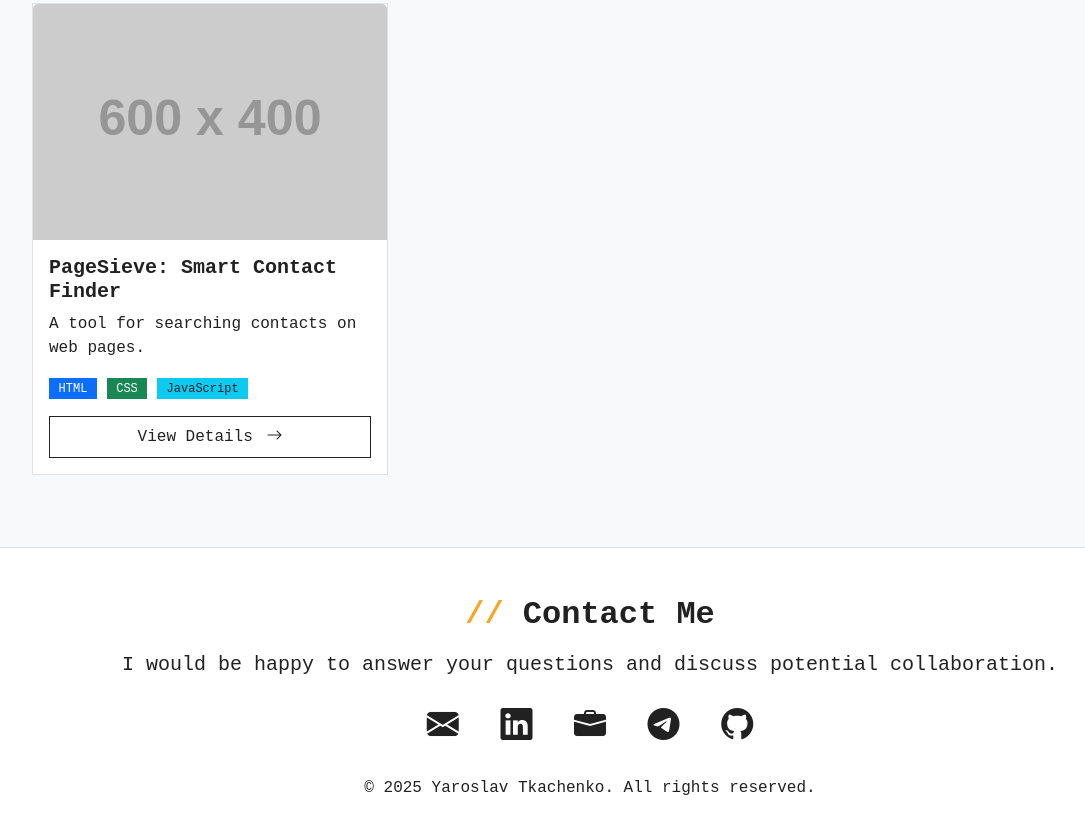
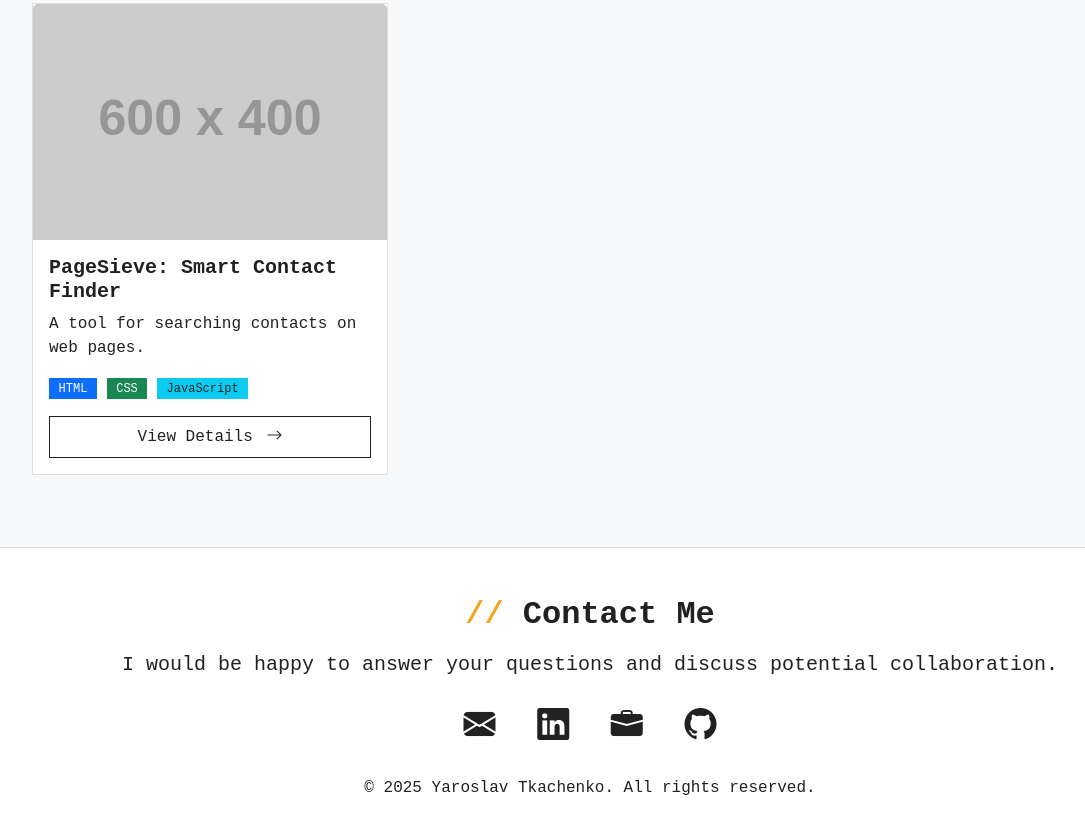
Before and after one commit to yaroslavtkachenko-dev/CVProject, a plain HTML site: page en/index.html in a window 1280 px wide. Shown: the part 2640-3474 px from the top of the page, without its empty margins (50-1135 px from the left). Drawn offline with nearby package versions, Linux system fonts and the light colour scheme; placeholder pictures from the web are drawn by us.

Commit message:
add link

```diff
--- a/en/index.html
+++ b/en/index.html
@@ -51,8 +51,7 @@
       "image": "https://your-domain.com/photo.jpeg",
       "sameAs": [
         "https://github.com/yaroslavtkachenko-dev",
-        "https://www.linkedin.com/in/yaroslav-tkachenko-bb1b3a267?utm_source=share&utm_campaign=share_via&utm_content=profile&utm_medium=ios_app",
-        "https://t.me/your-username"
+        "https://www.linkedin.com/in/yaroslav-tkachenko-bb1b3a267?utm_source=share&utm_campaign=share_via&utm_content=profile&utm_medium=ios_app"
       ],
       "jobTitle": "iOS Developer",
       "worksFor": {
@@ -277,10 +276,9 @@
         <h2 class="mb-3 section-title">Contact Me</h2>
         <p class="lead mb-4">I would be happy to answer your questions and discuss potential collaboration.</p>
         <div class="mb-4">
-            <a href="#" id="email-link" class="mx-3 fs-2" title="Email" aria-label="Send an Email"><i class="bi bi-envelope-fill"></i></a>
+            <a href="#" id="email-link" data-user="yaroslavtkacenko" data-domain="gmail.com" class="mx-3 fs-2" title="Email" aria-label="Send an Email"><i class="bi bi-envelope-fill"></i></a>
             <a href="https://www.linkedin.com/in/yaroslav-tkachenko-bb1b3a267?utm_source=share&utm_campaign=share_via&utm_content=profile&utm_medium=ios_app" target="_blank" rel="noopener noreferrer" class="mx-3 fs-2" title="LinkedIn" aria-label="My LinkedIn Profile"><i class="bi bi-linkedin"></i></a>
             <a href="https://www.upwork.com/freelancers/~01094b5c9123b29a67" target="_blank" rel="noopener noreferrer" class="mx-3 fs-2" title="Upwork" aria-label="My Upwork Profile"><i class="bi bi-briefcase-fill"></i></a>
-            <a href="https://t.me/your-username" target="_blank" rel="noopener noreferrer" class="mx-3 fs-2" title="Telegram" aria-label="Contact me on Telegram"><i class="bi bi-telegram"></i></a>
             <a href="https://github.com/yaroslavtkachenko-dev" target="_blank" rel="noopener noreferrer" class="mx-3 fs-2" title="GitHub" aria-label="My GitHub Profile"><i class="bi bi-github"></i></a>
         </div>
         <p class="mb-0">&copy; 2025 Yaroslav Tkachenko. All rights reserved.</p>
--- a/js/main.js
+++ b/js/main.js
@@ -7,13 +7,22 @@ AOS.init({
 
 // Генерація посилання на email, щоб захистити його від спам-ботів
 document.addEventListener('DOMContentLoaded', function() {
-  // Дані для генерації email посилання
-  const user = 'yaroslav.tkachenko';        // Логін email адреси
-  const domain = 'example.com';             // Домен email адреси
-
   const emailLink = document.getElementById('email-link');
   if (emailLink) {
-    emailLink.setAttribute('href', 'mailto:' + user + '@' + domain);
+    // Зчитуємо дані з data-атрибутів
+    const user = emailLink.getAttribute('data-user');
+    const domain = emailLink.getAttribute('data-domain');
+
+    if (user && domain) {
+      // Обробник кліку - основний спосіб
+      emailLink.addEventListener('click', function(e) {
+        e.preventDefault();
+        window.location.href = 'mailto:' + user + '@' + domain;
+      });
+
+      // Також встановлюємо href для доступності (скрін-рідери та контекстне меню)
+      emailLink.setAttribute('href', 'mailto:' + user + '@' + domain);
+    }
   }
 
   // === ПЕРЕМИКАЧ ТЕМИ ===
```
Also changed, not shown: index.html (+1 -2 lines).
